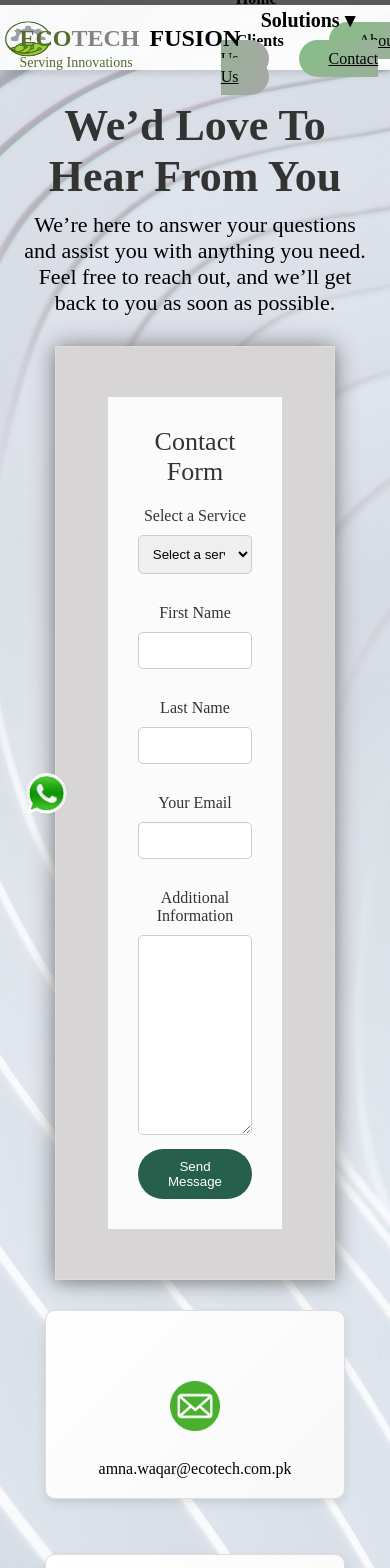
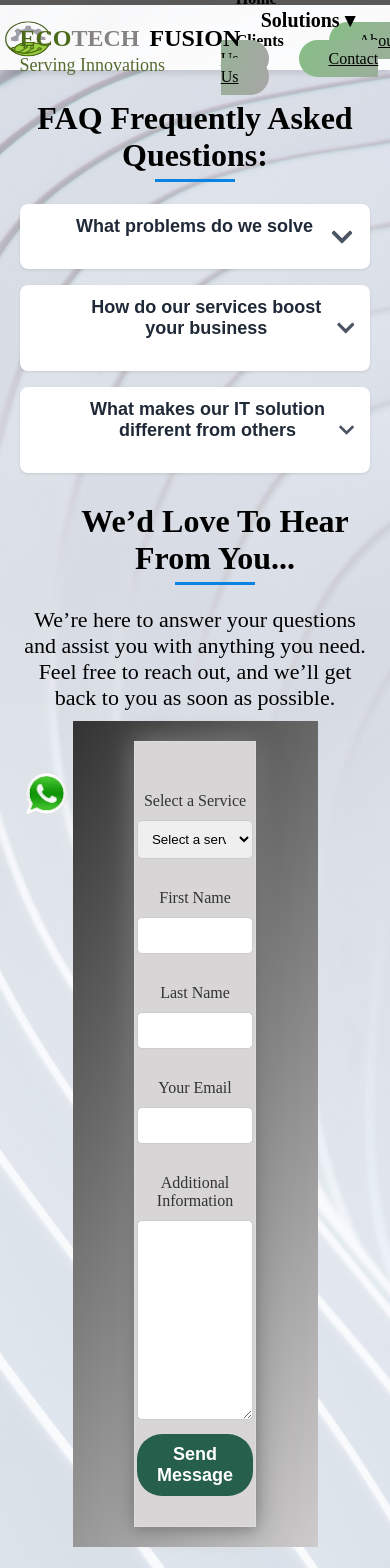
Before and after one commit to wajiha787/ECOTECH-portfoliowebsite, a React (Create React App) app: page /ECOTECH-portfoliowebsite/contactus in a window 390 px wide. Shown: the top 1568 px of the page. Built offline with nearby package versions, Linux system fonts and the light colour scheme.

Commit message:
Done , updated all screens for responsivness

```diff
--- a/package.json
+++ b/package.json
@@ -10,6 +10,7 @@
     "react": "^18.2.0",
     "react-dom": "^18.2.0",
     "react-feather": "^2.0.10",
+    "react-icons": "^5.4.0",
     "react-router-dom": "^7.1.5",
     "react-scripts": "^5.0.1",
     "web-vitals": "^4.2.4"
--- a/src/Components/Contactus.js
+++ b/src/Components/Contactus.js
@@ -4,6 +4,7 @@ import contactbg from '../images/Contactus-bg.jpg';
 import call from '../images/telephone.png';
 import location from '../images/gps.png';
 import email from '../images/circle.png';
+import { FaChevronUp, FaChevronDown } from 'react-icons/fa';
 
 export default function ContactPage() {
   const [formData, setFormData] = useState({
@@ -19,32 +20,46 @@ export default function ContactPage() {
     console.log('Form submitted:', formData);
   };
 
+  const [openSection, setOpenSection] = useState(null);
+
+  const toggleSection = (section) => {
+    setOpenSection(openSection === section ? null : section);
+  };
+
+  const sections = [
+    { id: 'faq-1', title: 'What problems do we solve', content: 'We tackle issues like system outages and security threats with proactive maintenance and quick resolution to keep you running smoothly.' },
+    { id: 'faq-2', title: 'How do our services boost your business', content: 'Our services streamline IT processes, reduce downtime, and support scalability, so you can grow efficiently.' },
+    { id: 'faq-3', title: 'What makes our IT solution different from others', content: 'We offer cutting-edge technology and customized solutions to fit your needs, ensuring optimal performance and security.' }
+  ];
+
   return (
     <div className="contact-page" style={{ backgroundImage: `url(${contactbg})`, backgroundSize: 'cover', backgroundPosition: 'center', minHeight: '100vh', color: '#fff' }}>
 
-      {/* Heading Directly on Background */}
-      <div className="header-content">
-        <h1 className="contact-heading">We’d Love To Hear From You</h1>
+      {/* FAQ Section */}
+      <h1>FAQ Frequently Asked Questions:</h1>
+      <div className="sections-container">
+        {sections.map((section) => (
+          <div key={section.id} className="section">
+            <button onClick={() => toggleSection(section.id)} className="section-button">
+              <h2 className="section-title">{section.title}</h2>
+              {openSection === section.id ? <FaChevronUp size={24} color="#4b5563" /> : <FaChevronDown size={24} color="#4b5563" />}
+            </button>
+            {openSection === section.id && <div className="section-content"><p className="section-text">{section.content}</p></div>}
+          </div>
+        ))}
+      </div>
+
+      {/* Contact Form Section */}
+      <h2 className='contact-heading'>We’d Love To Hear From You...</h2>
       <p className="contact-description">
           We’re here to answer your questions and assist you with anything you need.
           Feel free to reach out, and we’ll get back to you as soon as possible.
         </p>
-      </div>
-
-      {/* Contact Form */}
+      <div className="outer-contact-container">
       <div className="contact-container">
-        <div className="contact-form-container">
         <form onSubmit={handleSubmit} className="contact-form">
-        <label className="form-contact">Contact Form</label>
-
           <label className="form-label" htmlFor="service">Select a Service</label>
-        <select
-            id="service"
-            className="dropdown-field"
-            value={formData.service}
-            onChange={(e) => setFormData({ ...formData, service: e.target.value })}
-            required
-        >
+          <select id="service" className="dropdown-field" value={formData.service} onChange={(e) => setFormData({ ...formData, service: e.target.value })} required>
             <option value="" disabled>Select a service</option>
             <option value="Data Wired & Wireless">Data Wired & Wireless</option>
             <option value="Structured Cabling">Structured Cabling</option>
@@ -54,76 +69,35 @@ export default function ContactPage() {
           </select>
 
           <label className="form-label" htmlFor="firstName">First Name</label>
-        <input
-            type="text"
-            id="firstName"
-            className="input-field"
-            value={formData.firstName}
-            onChange={(e) => setFormData({ ...formData, firstName: e.target.value })}
-            required
-        />
+          <input type="text" id="firstName" className="input-field" value={formData.firstName} onChange={(e) => setFormData({ ...formData, firstName: e.target.value })} required />
 
           <label className="form-label" htmlFor="lastName">Last Name</label>
-        <input
-            type="text"
-            id="lastName"
-            className="input-field"
-            value={formData.lastName}
-            onChange={(e) => setFormData({ ...formData, lastName: e.target.value })}
-            required
-        />
+          <input type="text" id="lastName" className="input-field" value={formData.lastName} onChange={(e) => setFormData({ ...formData, lastName: e.target.value })} required />
 
           <label className="form-label" htmlFor="email">Your Email</label>
-        <input
-            type="email"
-            id="email"
-            className="input-field"
-            value={formData.email}
-            onChange={(e) => setFormData({ ...formData, email: e.target.value })}
-            required
-        />
+          <input type="email" id="email" className="input-field" value={formData.email} onChange={(e) => setFormData({ ...formData, email: e.target.value })} required />
 
           <label className="form-label" htmlFor="additionalInfo">Additional Information</label>
-        <textarea
-            id="additionalInfo"
-            className="textarea-field"
-            value={formData.additionalInfo}
-            onChange={(e) => setFormData({ ...formData, additionalInfo: e.target.value })}
-            style={{ height: "200px", width: "100%", padding: "10px" }}
-        ></textarea>
+          <textarea id="additionalInfo" className="textarea-field" value={formData.additionalInfo} onChange={(e) => setFormData({ ...formData, additionalInfo: e.target.value })} style={{ height: "200px", width: "100%", padding: "10px" }}></textarea>
 
           <button type="submit" className="submit-button">Send Message</button>
         </form>
       </div>
       </div>
 
-      {/* Cards Section */}
+      {/* Contact Information & Location */}
       <div className="cards-container">
-        <div className="card">
-          <img className='mail-logo' src={email} alt="this is ECOTECH's email"/>
-          <p>amna.waqar@ecotech.com.pk</p>
-        </div>
-        <div className="card">
-        <img className='mail-logo' src={location} alt="this is ECOTECH's location"/>
-          <p>Office no. 457-E, Street 58, Sector I-8/3, Islamabad</p>
-        </div>
-        <div className="card">
-        <img className='mail-logo' src={call} alt="this is ECOTECH's number"/>
-          <p>+92 51 8449054</p>
-        </div>
+        <div className="card1"><img className='mail-logo' src={email} alt="Email"/><p>amna.waqar@ecotech.com.pk</p></div>
+        <div className="card1"><img className='mail-logo' src={location} alt="Location"/><p>Office no. 457-E, Street 58, Sector I-8/3, Islamabad</p></div>
+        <div className="card1"><img className='mail-logo' src={call} alt="Phone"/><p>+92 51 8449054</p></div>
       </div>
 
-
+      {/* Google Map Section */}
       <section className="map-container">
         <div className="responsive-map">
-          <iframe
-            src="https://www.google.com/maps/embed?pb=!1m18!1m12!1m3!1d3321.1533129868437!2d73.0479!3d33.6844!2m3!1f0!2f0!3f0!3m2!1i1024!2i768!4f13.1!3m3!1m2!1s0x38dfbef8c1c9679f%3A0x6849069edcf47a2d!2sIslamabad%2C%20Pakistan!5e0!3m2!1sen!2s!4v1616682825889!5m2!1sen!2s"
-            loading="lazy"
-            title="Office Location"
-          ></iframe>
+          <iframe src="https://www.google.com/maps/embed?pb=!1m18!1m12!1m3!1d3321.1533129868437!2d73.0479!3d33.6844!2m3!1f0!2f0!3f0!3m2!1i1024!2i768!4f13.1!3m3!1m2!1s0x38dfbef8c1c9679f%3A0x6849069edcf47a2d!2sIslamabad%2C%20Pakistan!5e0!3m2!1sen!2s!4v1616682825889!5m2!1sen!2s" loading="lazy" title="Office Location"></iframe>
         </div>
       </section>
-
     </div>
   );
 }
--- a/src/Components/Services.js
+++ b/src/Components/Services.js
@@ -4,7 +4,7 @@ import '../styles/Services.css';
 function Services() {
   return (
     <><p className='service text-white'>Services For Our Clients</p><div className="services-container">
-      <div className="card">
+      <div className="card2">
         <div className="card-content front">
           <h3>Support and Maintenance</h3>
         </div>
@@ -14,7 +14,7 @@ function Services() {
         </div>
       </div>
 
-      <div className="card">
+      <div className="card2">
         <div className="card-content front">
           <h3>Contact Center Consultation</h3>
 
@@ -24,7 +24,7 @@ function Services() {
         </div>
       </div>
 
-      <div className="card">
+      <div className="card2">
         <div className="card-content front">
           <h3>Smart Automation </h3>
 
@@ -33,7 +33,7 @@ function Services() {
           <p>Streamline repetitive tasks and workflows to enhance productivity and reduce errors</p>
         </div>
       </div>
-      <div className="card">
+      <div className="card2">
         <div className="card-content front">
           <h3>Virtualization</h3>
 
--- a/src/styles/Contactus.css
+++ b/src/styles/Contactus.css
@@ -7,16 +7,44 @@
   text-align: center;
   position: relative;
 }
-
+.contact-page h1{
+ color: #000000;
+ font-size: 2rem;
+ margin-top: 50px;
+ margin-bottom: 30px;
+ position: relative;
+}
+.contact-page h1::after {
+  content: '';
+  position: absolute;
+  bottom: -0.5rem;
+  left: 50%;
+  transform: translateX(-50%);
+  width: 80px;
+  height: 3px;
+  background-color: #0984e3;
+}
 /* Header text directly on background */
 .header-content {
-  margin-top: 50px; /* Reduced from 150px */
+  margin-top: 150px; /* Reduced from 150px */
 }
 
-.contact-heading {
-  font-size: 44px;
+.contact-heading{
+  font-size: 2rem;
   font-weight: bolder;
-  color: rgb(51, 51, 51);
+  color: rgb(0, 0, 0);
+  position: relative;
+  margin-top: 30px;
+}
+.contact-heading::after {
+  content: '';
+  position: absolute;
+  bottom: -0.5rem;
+  left: 50%;
+  transform: translateX(-50%);
+  width: 80px;
+  height: 3px;
+  background-color: #0984e3;
 }
 
 
@@ -40,57 +68,6 @@
   z-index: 1; /* Add this */
   margin: 20px auto; /* Ensures even spacing on all sides */
 
-}
-  .contact-container {
-    background-color: #d7d5d5; /* Plain white background */
-    width: 80%;
-    padding: 30px; /* Add spacing inside */
-    box-shadow: 0px 4px 10px rgba(0, 0, 0, 0.1); /* Soft shadow for a clean look */
-    max-width: none; /* Restrict max width for better layout */
-    margin: 20px auto; /* Center the div */
-    border: 1px solid #ddd;
-    filter: drop-shadow(0px 0px 12px grey);/* Light border */
-    display: flex;
-    justify-content: center; /* Centers the inner content horizontally */
-    align-items: center; /* Centers the inner content vertically */
-    flex-direction: column;
-  }
-
-
-.contact-form .input-field,
-.contact-form .dropdown-field,
-.contact-form .textarea-field {
-  width: 100%;
-  padding: 10px;
-  margin: 10px 0;
-  border-radius: 5px;
-  border: 1px solid #ccc;
-}
-.label{
-  font-size: 36px;
-}
-
-.contact-form .submit-button {
-  background: #275f4d;
-  color: white;
-  padding: 10px 20px;
-  border: none;
-  cursor: pointer;
-  width: 100%;
-  border-radius: 25px;
-}
-.form-label {
-  font-weight:lighter;
-  display: block;
-  margin-top: 20px;
-  color: #333;
-}
-
-.form-contact{
-  font-size: 26px;
-}
-.contact-form .submit-button:hover {
-  background: #b6b7b8;
 }
 
 
@@ -118,7 +95,7 @@
   margin-top: 30px;
 }
 
-.card {
+.card1 {
   background-color: white;
   padding: 20px;
   color: black;
@@ -148,3 +125,65 @@
   height: 50px;
   margin-top: 50px;
 }
+.outer-contact-container{
+width:70%;
+background: linear-gradient(120deg, #333, rgb(205, 203, 203));
+}
+
+
+.contact-container {
+  background-color: #d7d5d5; /* Plain white background */
+  width: 50%;
+  padding: 30px; /* Add spacing inside */
+  box-shadow: 0px 4px 10px rgba(0, 0, 0, 0.1); /* Soft shadow for a clean look */
+  max-width: none; /* Restrict max width for better layout */
+  margin: 20px auto; /* Center the div */
+  border: 1px solid #ddd;
+  filter: drop-shadow(0px 0px 12px grey);/* Light border */
+  display: flex;
+  justify-content: center; /* Centers the inner content horizontally */
+  align-items: center; /* Centers the inner content vertically */
+  flex-direction: column;
+}
+
+
+.contact-form .input-field,
+.contact-form .dropdown-field,
+.contact-form .textarea-field {
+width: 100%;
+padding: 10px;
+margin: 10px 0;
+border-radius: 5px;
+border: 1px solid #ccc;
+}
+.label{
+font-size: 36px;
+}
+
+.contact-form .submit-button {
+background: #275f4d;
+color: white;
+padding: 10px 20px;
+border: none;
+cursor: pointer;
+width: 100%;
+border-radius: 25px;
+font-size: 18px;
+font-weight: 600;
+border: none;
+transition: 0.3s ease-in-out;
+}
+.form-label {
+font-weight:lighter;
+display: block;
+margin-top: 20px;
+color: #333;
+}
+
+.form-contact{
+font-size: 26px;
+}
+.contact-form .submit-button:hover {
+background: #b6b7b8;
+color: #000000;
+}
--- a/src/styles/Header.css
+++ b/src/styles/Header.css
@@ -6,7 +6,7 @@ header {
   display: flex;  /* ✅ Ensures elements align properly */
   align-items: center;
   justify-content: space-between; /* ✅ Keeps items spaced properly */
-  height: 220px;  /* Increased height */
+  height: 280px;  /* Increased height */
 }
 
   /* Logo */
@@ -28,7 +28,7 @@ header {
 }
 
   .logo .ECO {
-    color: darkolivegreen;
+    color: rgb(76, 106, 25);
     font-size: 24px;
     font-weight: bold;
   }
@@ -50,7 +50,7 @@ header {
     position: absolute;
     top: 30px;
     left: 0;
-    font-size: 14px;
+    font-size: 18px;
     color: darkolivegreen;
   }
 
--- a/src/styles/Services.css
+++ b/src/styles/Services.css
@@ -1,81 +1,70 @@
 /* Services Section */
 .services-container {
-  display: flex; /* Change from grid to flexbox */
-  justify-content: center; /* Center the cards */
+  display: flex;
+  justify-content: center;
   gap: 35px;
   padding: 40px 10%;
-  flex-wrap: nowrap; /* Prevent wrapping */
-  overflow-x: auto; /* Add horizontal scroll if needed */
+  flex-wrap: wrap; /* Allow wrapping for smaller screens */
 }
 
 /* Card Styles */
-.card {
+.card2 {
   width: 300px;
   height: 300px;
   background: linear-gradient(135deg, #ffffff, #f8f8f8);
-  border-radius: none;
+  border-radius: 15px; /* Soft rounded corners */
   box-shadow: 0px 10px 15px rgba(0, 0, 0, 0.12);
+  perspective: 1000px; /* Enables 3D effect */
   position: relative;
   overflow: hidden;
   transition: transform 0.4s ease-in-out, box-shadow 0.3s ease-in-out;
   cursor: pointer;
-  perspective: 1000px;
-}
-.card-1{
-  transform: translateY(-20px);
-}
-.card-2{
-  transform: translateY(20px);
 }
 
 /* Flip Effect */
-.card:hover {
-  transform: scale(1.07) rotateY(10deg);
+.card2:hover {
+  transform: scale(1.05);
   box-shadow: 0px 15px 25px rgba(0, 0, 0, 0.18);
 }
 
-/* Card Front & Back */
 .card-content {
   position: absolute;
   width: 100%;
   height: 100%;
-  margin-left: -16px;
-  margin-top: -16px;
-  padding: none;
+  padding: 20px;
   text-align: center;
-  color: #cfcbcb;
+  color: #fff;
   display: flex;
   flex-direction: column;
   justify-content: center;
   align-items: center;
-  transition: opacity 0.3s ease-in-out;
+  backface-visibility: hidden; /* Ensures proper flip */
+  transition: transform 0.6s ease-in-out;
 }
 
 /* Front Side */
-.card .front {
+.card2 .front {
   background: linear-gradient(120deg, #d7ed6c, #7b95c9);
-  color: rgb(255, 255, 255);
   font-size: 22px;
   font-weight: bold;
-  border-radius: none;
+  border-radius: 15px;
 }
 
 /* Back Side */
-.card .back {
+.card2 .back {
   background: linear-gradient(120deg, #7b95c9, #dbf460);
-  color: #f8f8f8;
   font-size: 18px;
   font-weight: 500;
-  opacity: 0;
+  transform: rotateY(180deg);
 }
 
-/* Flip Effect */
-.card:hover .front {
-  opacity: 0;
+/* True Flip Effect */
+.card2:hover .front {
+  transform: rotateY(180deg);
 }
 
-.card:hover .back {
-  opacity: 1;
+.card2:hover .back {
+  transform: rotateY(0deg);
 }
 
 /* Section Title */
@@ -83,12 +72,12 @@
   text-align: center;
   font-size: 2.5rem;
   margin-bottom: 3rem;
-  position: relative;
   color: #2d3436;
   font-weight: 650;
+  position: relative;
 }
 
-.service::after{
+.service::after {
   content: '';
   position: absolute;
   bottom: -0.5rem;
@@ -102,25 +91,16 @@
 /* Responsive Design */
 @media (max-width: 768px) {
   .services-container {
-      grid-template-columns: repeat(auto-fit, minmax(250px, 1fr));
-      padding: 20px;
+    flex-direction: column;
+    align-items: center;
   }
 
-  .card {
-      width: 100%;
-      height: auto;
+  .card2 {
+    width: 90%;
+    height: auto;
   }
 
   .service {
-      font-size: 26px;
+    font-size: 26px;
   }
 }
-.card:nth-child(1),
-.card:nth-child(3) {
-  transform: translateY(-20px);
-}
-
-.card:nth-child(2),
-.card:nth-child(4) {
-  transform: translateY(20px);
-}
```
Also changed, not shown: 1 other file (tests, documents, lock files or other folders). Lines whose indentation alone changed are shown as unchanged.
